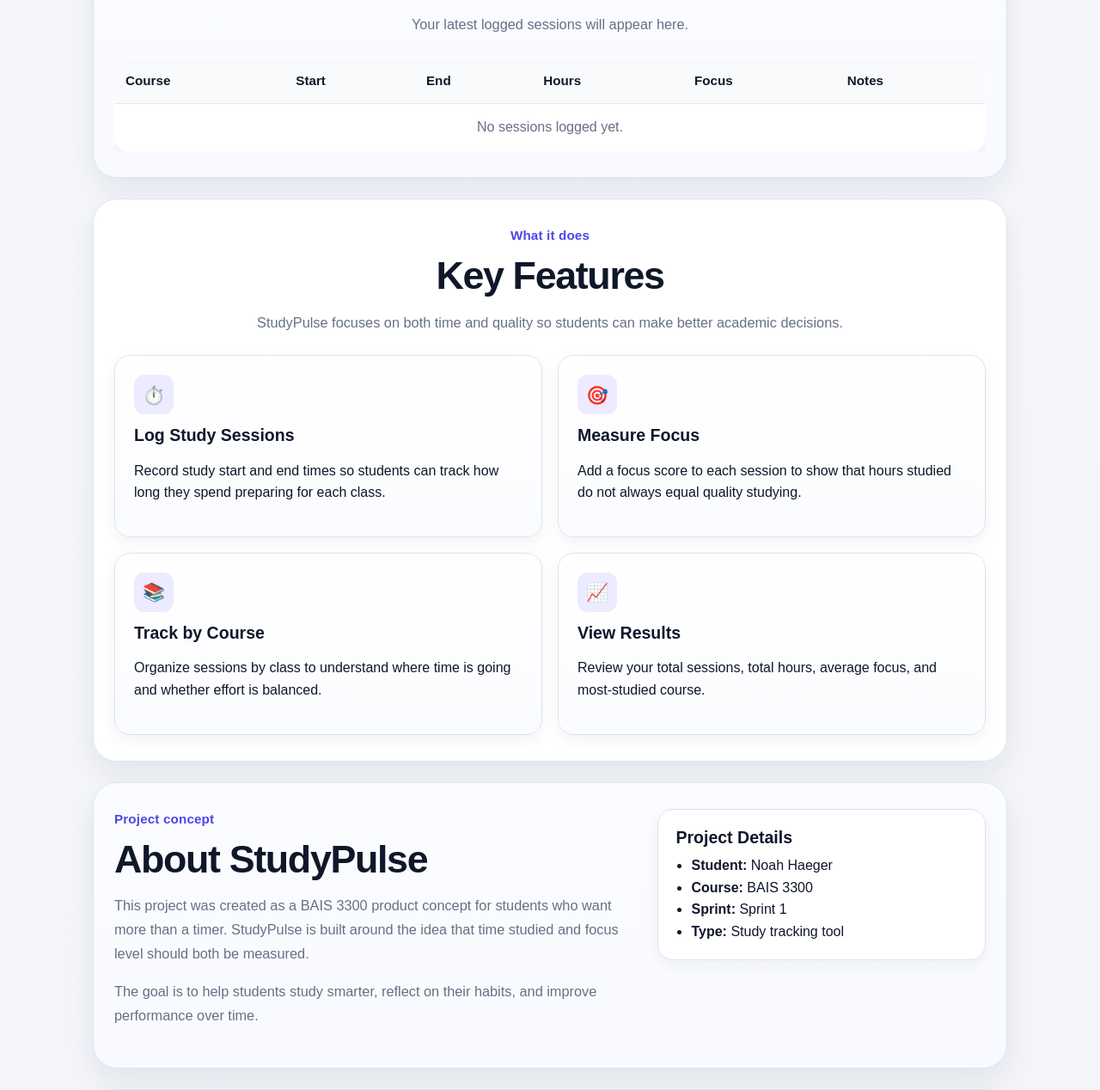
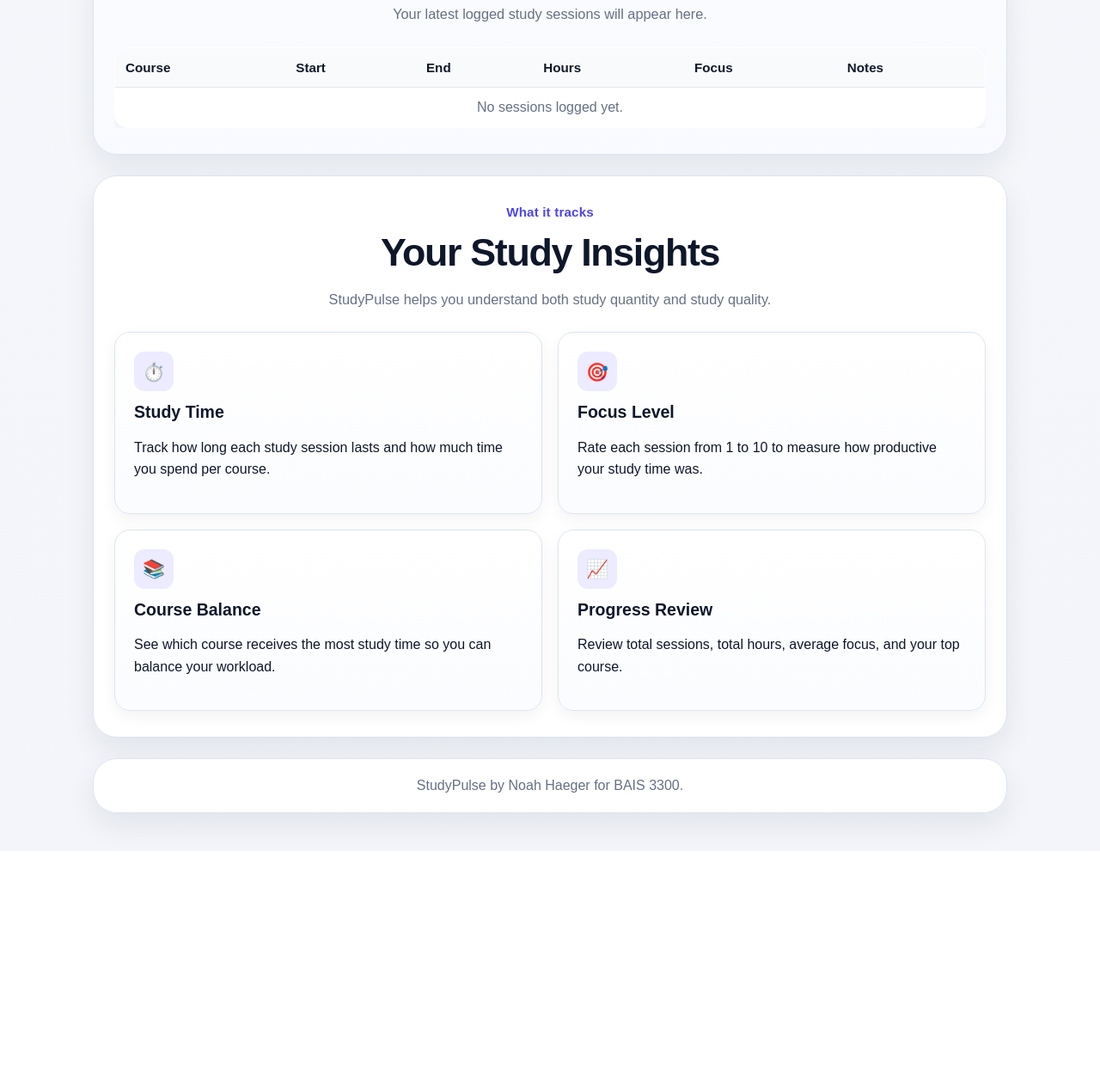
Before and after one commit to NoahHaeger/nphaeger-sprint, a website: page tracker.html in a window 1280 px wide. Shown: the part 1512-2780 px from the top of the page at 86% size. After the commit the page ends 2502 px from the top, so only its background shows below. Drawn offline with Linux system fonts and the light colour scheme.

Commit message:
Update tracker.html

```diff
--- a/tracker.html
+++ b/tracker.html
@@ -1,31 +1,33 @@
-<!DOCTYPE html>
+]<!DOCTYPE html>
 <html lang="en">
 <head>
   <meta charset="UTF-8" />
   <meta name="viewport" content="width=device-width, initial-scale=1.0" />
-  <title>StudyPulse | Noah Haeger</title>
+  <title>StudyPulse | Tracker</title>
   <meta
     name="description"
-    content="StudyPulse helps students track study time and focus so they can study smarter, not just longer."
+    content="Use StudyPulse to track study sessions, focus scores, total hours, and course progress."
   />
   <link rel="stylesheet" href="styles.css" />
 </head>
+
 <body>
   <a class="skip-link" href="#main-content">Skip to main content</a>
 
   <div class="page-shell">
     <header class="hero-card">
       <div class="hero-icon" aria-hidden="true">📘</div>
-      <p class="eyebrow">BAIS 3300 Project</p>
-      <h1>StudyPulse</h1>
+
+      <p class="eyebrow">Interactive Study Tool</p>
+      <h1>Study Session Tracker</h1>
+
       <p class="hero-text">
-        Track your study habits and focus. StudyPulse helps students measure
-        both study time and study quality so they can make better academic decisions.
+        Log each study session, measure your focus, and review your progress by course.
       </p>
 
       <div class="hero-actions">
         <a class="button button-primary" href="#tracker">Start Tracking</a>
-        <a class="button button-secondary" href="#features">View Features</a>
+        <a class="button button-secondary" href="index.html">Back Home</a>
       </div>
 
       <p class="hero-meta">Created by Noah Haeger · Spring 2026</p>
@@ -34,10 +36,10 @@
     <main id="main-content">
       <section id="tracker" class="content-section" aria-labelledby="tracker-heading">
         <div class="section-header">
-          <p class="section-label">Interactive tool</p>
+          <p class="section-label">Log your progress</p>
           <h2 id="tracker-heading">Study Session Tracker</h2>
           <p class="section-text">
-            Log a study session below to track course time, duration, and focus level.
+            Enter your course, study time, and focus score below.
           </p>
         </div>
 
@@ -60,12 +62,22 @@
               <div class="form-row">
                 <div class="form-group">
                   <label for="start-time">Start Time</label>
-                  <input type="datetime-local" id="start-time" name="start-time" required />
+                  <input
+                    type="datetime-local"
+                    id="start-time"
+                    name="start-time"
+                    required
+                  />
                 </div>
 
                 <div class="form-group">
                   <label for="end-time">End Time</label>
-                  <input type="datetime-local" id="end-time" name="end-time" required />
+                  <input
+                    type="datetime-local"
+                    id="end-time"
+                    name="end-time"
+                    required
+                  />
                 </div>
               </div>
 
@@ -93,8 +105,13 @@
               </div>
 
               <div class="form-actions">
-                <button type="submit" class="button button-primary">Save Session</button>
-                <button type="button" id="clear-all" class="button button-danger">Clear All Data</button>
+                <button type="submit" class="button button-primary">
+                  Save Session
+                </button>
+
+                <button type="button" id="clear-all" class="button button-danger">
+                  Clear All Data
+                </button>
               </div>
 
               <p id="form-message" class="form-message" aria-live="polite"></p>
@@ -134,7 +151,7 @@
           <p class="section-label">Saved data</p>
           <h2 id="results-heading">Recent Study Sessions</h2>
           <p class="section-text">
-            Your latest logged sessions will appear here.
+            Your latest logged study sessions will appear here.
           </p>
         </div>
 
@@ -150,9 +167,12 @@
                 <th>Notes</th>
               </tr>
             </thead>
+
             <tbody id="session-table-body">
               <tr>
-                <td colspan="6" class="empty-state">No sessions logged yet.</td>
+                <td colspan="6" class="empty-state">
+                  No sessions logged yet.
+                </td>
               </tr>
             </tbody>
           </table>
@@ -161,71 +181,45 @@
 
       <section id="features" class="content-section" aria-labelledby="features-heading">
         <div class="section-header">
-          <p class="section-label">What it does</p>
-          <h2 id="features-heading">Key Features</h2>
+          <p class="section-label">What it tracks</p>
+          <h2 id="features-heading">Your Study Insights</h2>
           <p class="section-text">
-            StudyPulse focuses on both time and quality so students can make better academic decisions.
+            StudyPulse helps you understand both study quantity and study quality.
           </p>
         </div>
 
         <div class="feature-grid">
           <article class="feature-card">
             <div class="feature-icon" aria-hidden="true">⏱️</div>
-            <h3>Log Study Sessions</h3>
+            <h3>Study Time</h3>
             <p>
-              Record study start and end times so students can track how long they spend preparing for each class.
+              Track how long each study session lasts and how much time you spend per course.
             </p>
           </article>
 
           <article class="feature-card">
             <div class="feature-icon" aria-hidden="true">🎯</div>
-            <h3>Measure Focus</h3>
+            <h3>Focus Level</h3>
             <p>
-              Add a focus score to each session to show that hours studied do not always equal quality studying.
+              Rate each session from 1 to 10 to measure how productive your study time was.
             </p>
           </article>
 
           <article class="feature-card">
             <div class="feature-icon" aria-hidden="true">📚</div>
-            <h3>Track by Course</h3>
+            <h3>Course Balance</h3>
             <p>
-              Organize sessions by class to understand where time is going and whether effort is balanced.
+              See which course receives the most study time so you can balance your workload.
             </p>
           </article>
 
           <article class="feature-card">
             <div class="feature-icon" aria-hidden="true">📈</div>
-            <h3>View Results</h3>
+            <h3>Progress Review</h3>
             <p>
-              Review your total sessions, total hours, average focus, and most-studied course.
+              Review total sessions, total hours, average focus, and your top course.
             </p>
           </article>
-        </div>
-      </section>
-
-      <section id="about" class="content-section alt-section" aria-labelledby="about-heading">
-        <div class="two-column">
-          <div>
-            <p class="section-label">Project concept</p>
-            <h2 id="about-heading">About StudyPulse</h2>
-            <p class="section-text">
-              This project was created as a BAIS 3300 product concept for students who want more than a timer.
-              StudyPulse is built around the idea that time studied and focus level should both be measured.
-            </p>
-            <p class="section-text">
-              The goal is to help students study smarter, reflect on their habits, and improve performance over time.
-            </p>
-          </div>
-
-          <aside class="info-panel" aria-labelledby="project-details-heading">
-            <h3 id="project-details-heading">Project Details</h3>
-            <ul class="info-list">
-              <li><strong>Student:</strong> Noah Haeger</li>
-              <li><strong>Course:</strong> BAIS 3300</li>
-              <li><strong>Sprint:</strong> Sprint 1</li>
-              <li><strong>Type:</strong> Study tracking tool</li>
-            </ul>
-          </aside>
         </div>
       </section>
     </main>
```
